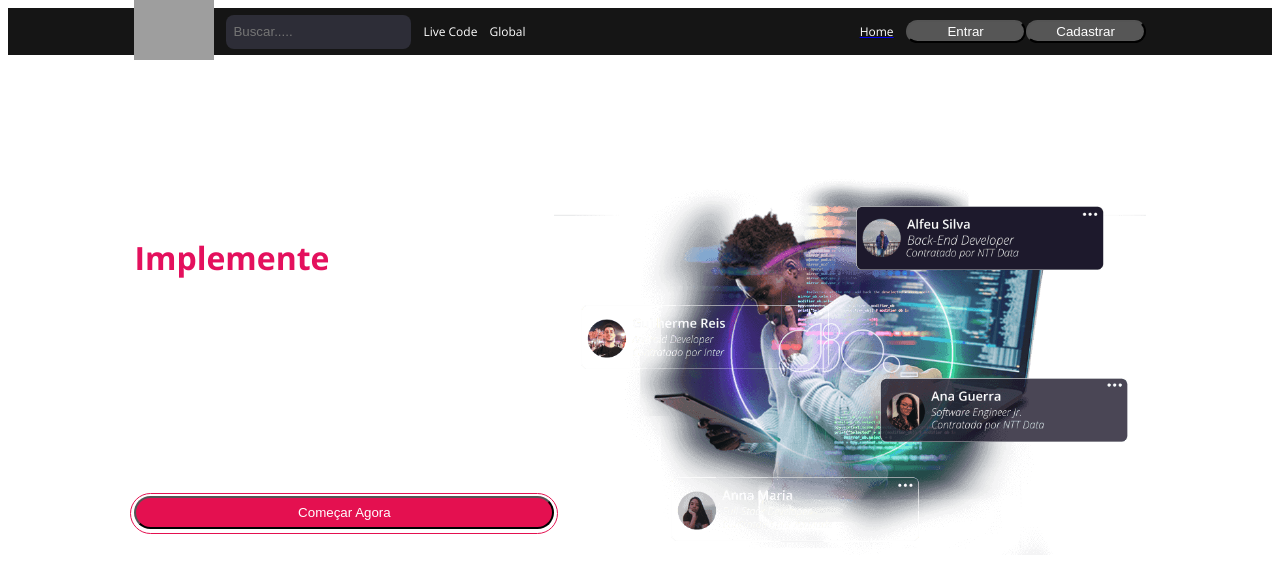
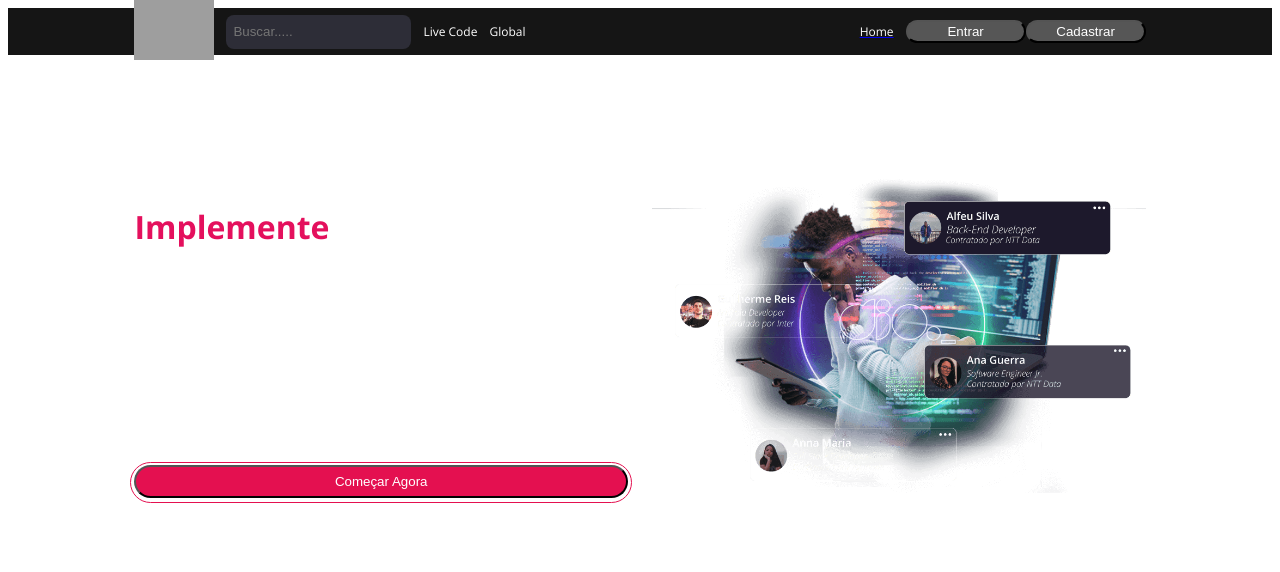
Before and after one commit to darioreisjr/cloneplataformadio, a React (Create React App) app: page / in a window 1280 px wide. Shown: the top 572 px of the page. Built offline with nearby package versions, Linux system fonts and the light colour scheme; grey boxes are pictures that could not be loaded; the HTML template or start-up script is replaced by a standard one.

Commit message:
adiciona correção de posicionamento dos componentes

```diff
--- a/src/Pages/home/index.jsx
+++ b/src/Pages/home/index.jsx
@@ -2,7 +2,7 @@ import Header from "./../../components/Header/index";
 
 import Banner from "../../assets/bannerhome.png";
 
-import { Container, TextContent, Title, TitleHightLight, ImgContainer, ImgContext } from "./styles";
+import { Container, TextContent, Title, TitleHightLight, ImgContainer, ImgContext, ContextContainer } from "./styles";
 import Button from "../../components/Button";
 
 export default function Home() {
@@ -10,7 +10,7 @@ export default function Home() {
     <>
       <Header />
       <Container>
-        <div>
+        <ContextContainer>
           <Title>
             <TitleHightLight>
               Implemente <br />
@@ -29,7 +29,7 @@ export default function Home() {
             title="Começar Agora"
             onClick={() => {alert('Clicou')}}
           />
-        </div>
+        </ContextContainer>
 
         <ImgContainer>
           <ImgContext src={Banner} alt="Imagem principal" />
--- a/src/Pages/home/styles.js
+++ b/src/Pages/home/styles.js
@@ -10,7 +10,11 @@ export const Container = styled.main`
     flex-direction: row;
     justify-content: space-between;
     align-items: center;
+    gap:24px;
+`
 
+export const ContextContainer = styled.div `
+    width: 100%;
 `
 
 export const ImgContainer = styled.div `
@@ -19,6 +23,7 @@ export const ImgContainer = styled.div `
 
 export const ImgContext = styled.img `
     width: 100%;
+    margin: 0 auto;
 `
 
 export const Title = styled.h2`
--- a/src/Pages/login/styles.js
+++ b/src/Pages/login/styles.js
@@ -15,6 +15,7 @@ export const Container = styled.main`
 
 export const Wrapper = styled.div`
     max-width: 300px;
+    margin: 0 auto;
 `
 
 export const Column = styled.div`
--- a/src/styles/global.js
+++ b/src/styles/global.js
@@ -10,7 +10,6 @@ export const GlobalStyle = createGlobalStyle`
     body {
         background-color: #1E192C;
         color: #FFFFFF;
-
     }
 
 `
```
Also changed, not shown: src/components/input/styles.js (line endings or trailing spaces).
